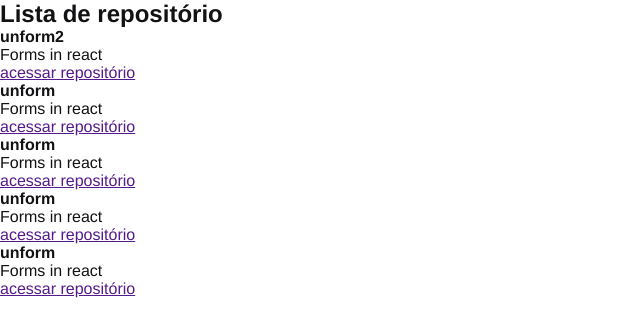
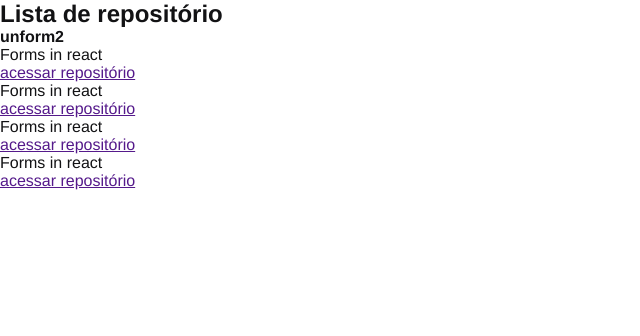
Before and after one commit to J-DouglasLira/learning-react-js, a React app: page / in a window 1280 px wide. Shown: the top 336 px of the page, without its empty margins (0-640 px from the left). Built offline with nearby package versions, Linux system fonts and the light colour scheme.

Commit message:
repositoryItem added

```diff
--- a/src/App.jsx
+++ b/src/App.jsx
@@ -3,5 +3,7 @@ import './styles/global.scss';
 
 export function App() {
 
-  return <RepositoryList/>
+  return (
+    <RepositoryList/>
+  );
 }
--- /dev/null
+++ b/src/components/RepositoryItem.jsx
@@ -0,0 +1,13 @@
+
+export function RepositoryItem(props){
+
+  return (
+    <li>
+      <strong> {props.repository} </strong>
+      <p>Forms in react</p>
+      <a href="">acessar repositório</a>
+   </li>
+
+  );
+
+}
--- a/src/components/RepositoryList.jsx
+++ b/src/components/RepositoryList.jsx
@@ -1,3 +1,4 @@
+import { RepositoryItem } from "./RepositoryItem";
 
 const repositoryName = 'unform2';
 
@@ -7,35 +8,11 @@ export function RepositoryList() {
       <h1>Lista de repositório</h1>
 
       <ul>
-        <li>
-          <strong> {repositoryName} </strong>
-          <p>Forms in react</p>
-          <a href="">acessar repositório</a>
-        </li>
 
-        <li>
-          <strong>unform</strong>
-          <p>Forms in react</p>
-          <a href="">acessar repositório</a>
-        </li>
-
-        <li>
-          <strong>unform</strong>
-          <p>Forms in react</p>
-          <a href="">acessar repositório</a>
-        </li>
-
-        <li>
-          <strong>unform</strong>
-          <p>Forms in react</p>
-          <a href="">acessar repositório</a>
-        </li>
-
-        <li>
-          <strong>unform</strong>
-          <p>Forms in react</p>
-          <a href="">acessar repositório</a>
-        </li>
+       <RepositoryItem repository='unform2'/>
+       <RepositoryItem/>
+       <RepositoryItem/>
+       <RepositoryItem/>
 
       </ul>
     </section>
```
